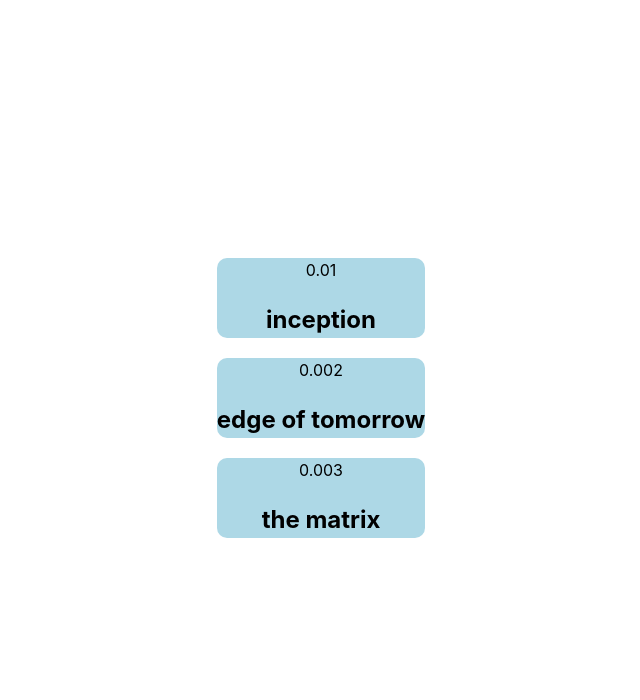
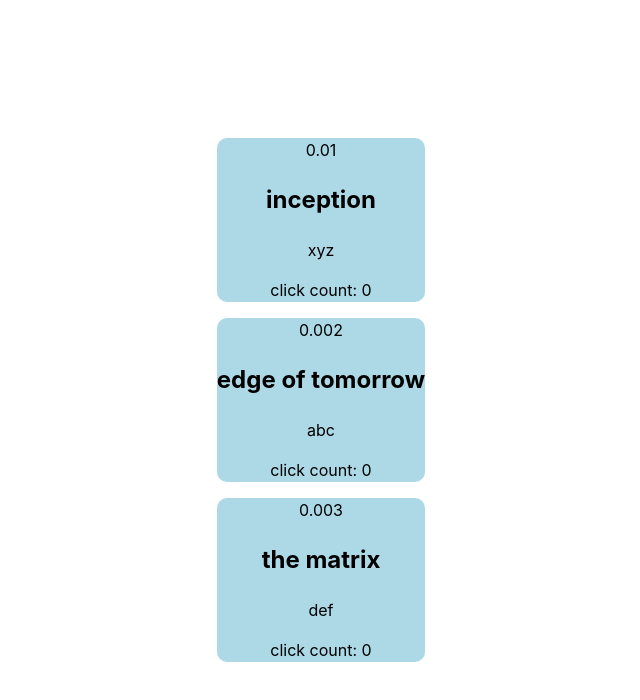
Before and after one commit to hxwillliam/netdb, a React (Vite) app: page / in a window 1280 px wide. Shown: the top 700 px of the page, without its empty margins (319-959 px from the left). Built offline with nearby package versions, Linux system fonts and the light colour scheme.

Commit message:
one more commit

```diff
--- a/src/App.tsx
+++ b/src/App.tsx
@@ -8,21 +8,24 @@
   const movieMock: MovieType[] = [
     {
       id: 0.01,
-      title: 'inception'
+      title: 'inception',
+      desc: 'xyz'
     },
     {
       id: 0.002,
-      title: 'edge of tomorrow'
+      title: 'edge of tomorrow',
+      desc: 'abc'
     },
     {
       id: 0.003,
-      title: 'the matrix'
+      title: 'the matrix',
+      desc: 'def'
     }
   ]
   return (
     <>
       {movieMock.map((movie) => {
-          return <MovieCard MovieId={movie.id} MovieTitle={movie.title} />
+          return <MovieCard movie={movie} />
         })
       }
     </>
--- a/src/components/MovieCard.tsx
+++ b/src/components/MovieCard.tsx
@@ -1,6 +1,8 @@
+import MovieType from "../types/MovieType";
+import { useState } from "react";
+
 type MovieCardProps = {
-    MovieId: number;
-    MovieTitle: string;
+    movie: MovieType;
 }
 
 const cardStyle = {
@@ -9,12 +11,18 @@
     color: 'black'
 }
 
-export const MovieCard = (props:MovieCardProps) => {
+export const MovieCard = ({movie}:MovieCardProps) => {
+    const handleClick = (message: string) => { console.log(message); }
+    const [count, setCount] = useState(0);
+    const handleClickCount = () =>  setCount(count + 1);
+
 
     return (
-        <div style={cardStyle}>
-            <p>{props.MovieId}</p>
-            <h2>{props.MovieTitle}</h2>
+        <div style={cardStyle} onClick={handleClickCount}>
+            <p>{movie.id}</p>
+            <h2 onClick={()=> handleClick(movie.title)}>{movie.title}</h2>
+            <p onClick={()=> handleClick(movie.desc)}>{movie.desc}</p>
+            <p>click count: {count}</p>
         </div>
     );
 }
--- a/src/types/MovieType.ts
+++ b/src/types/MovieType.ts
@@ -1,6 +1,7 @@
 type MovieType = {
     id: number;
     title: string;
+    desc: string;
 };
 
 export default MovieType;
```
